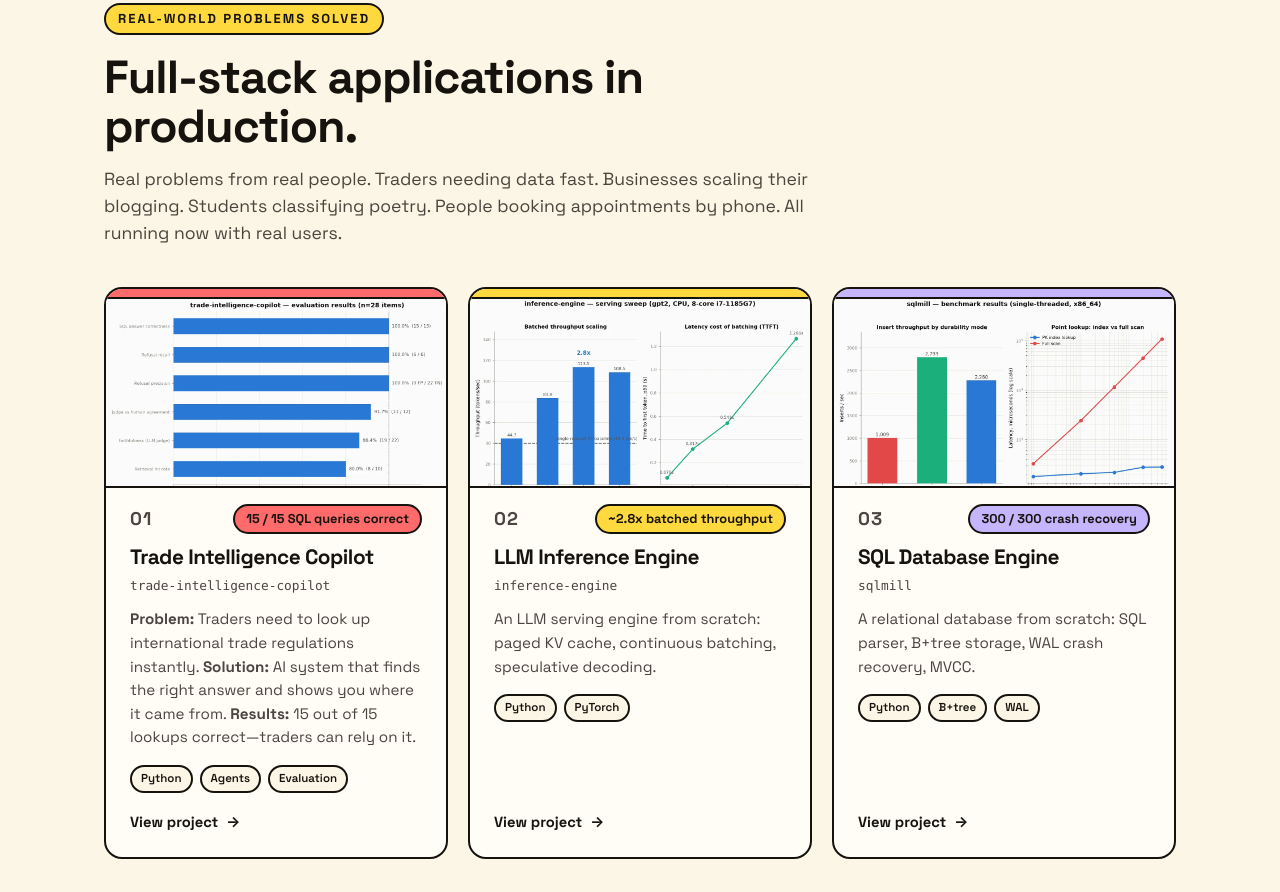
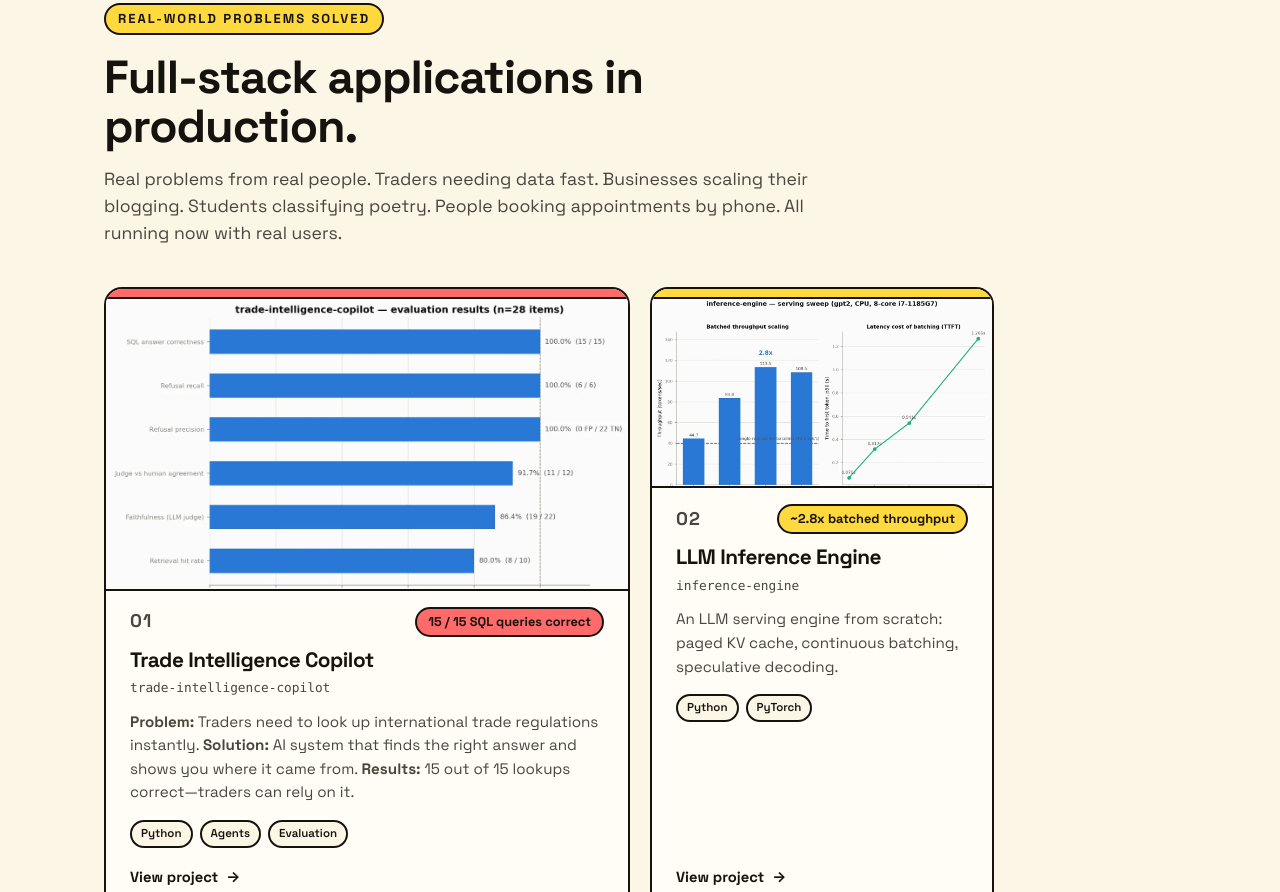
Before and after one commit to salmanadnan2257/salmanadnan2257.github.io, a plain HTML site: page index.html in a window 1280 px wide. Shown: the part 4251-5143 px from the top of the page. Drawn offline with Linux system fonts and the light colour scheme.

Commit message:
Change trade-intelligence-copilot card to span-3 to match other cards in section

```diff
--- a/index.html
+++ b/index.html
@@ -291,7 +291,7 @@
 
       <div class="featured-grid">
 
-        <a class="pcard span-2 acc-coral" href="projects/trade-intelligence-copilot.html">
+        <a class="pcard span-3 acc-coral" href="projects/trade-intelligence-copilot.html">
           <div class="pcard__media"><img src="assets/screenshots/trade-intelligence-copilot.webp" alt="Evaluation results chart for Trade Intelligence Copilot" loading="lazy" decoding="async"></div>
           <div class="pcard__head">
             <span class="pcard__idx">01</span>
```
